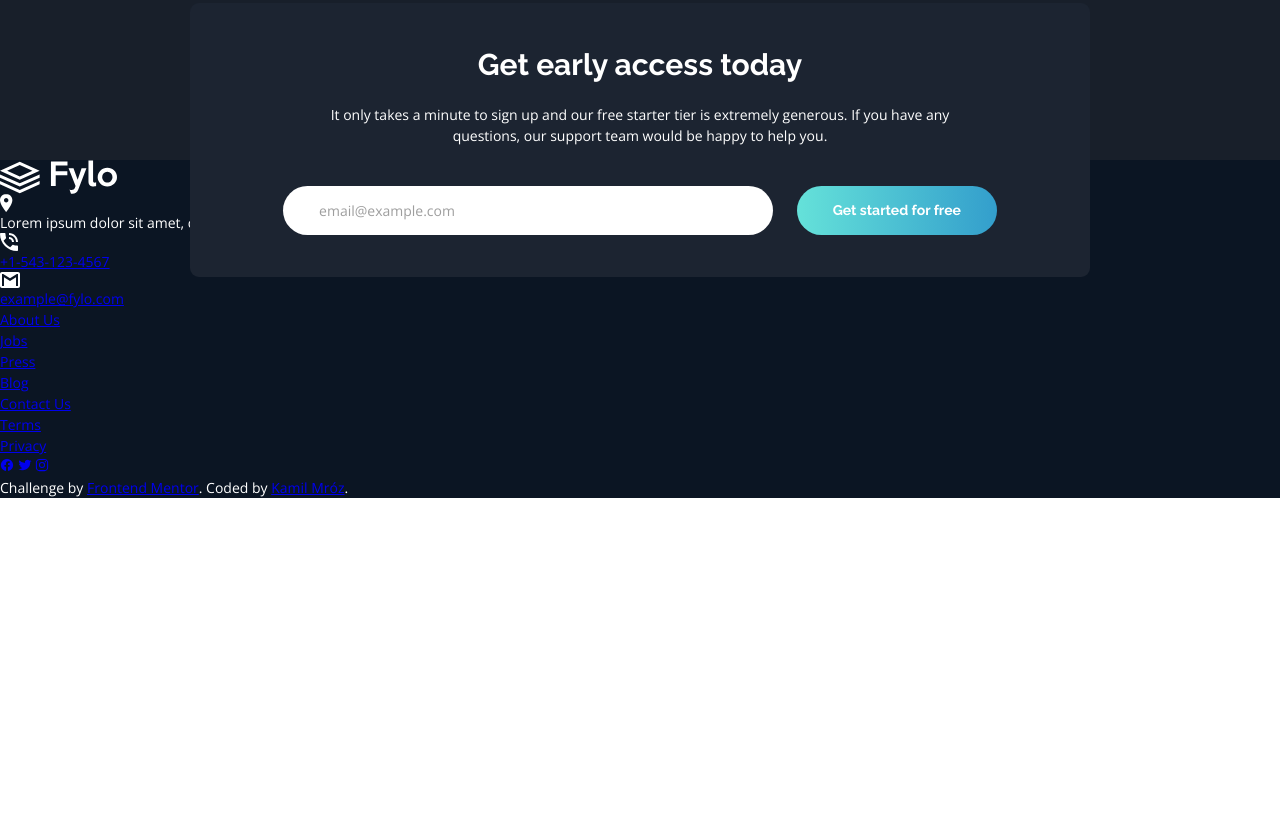
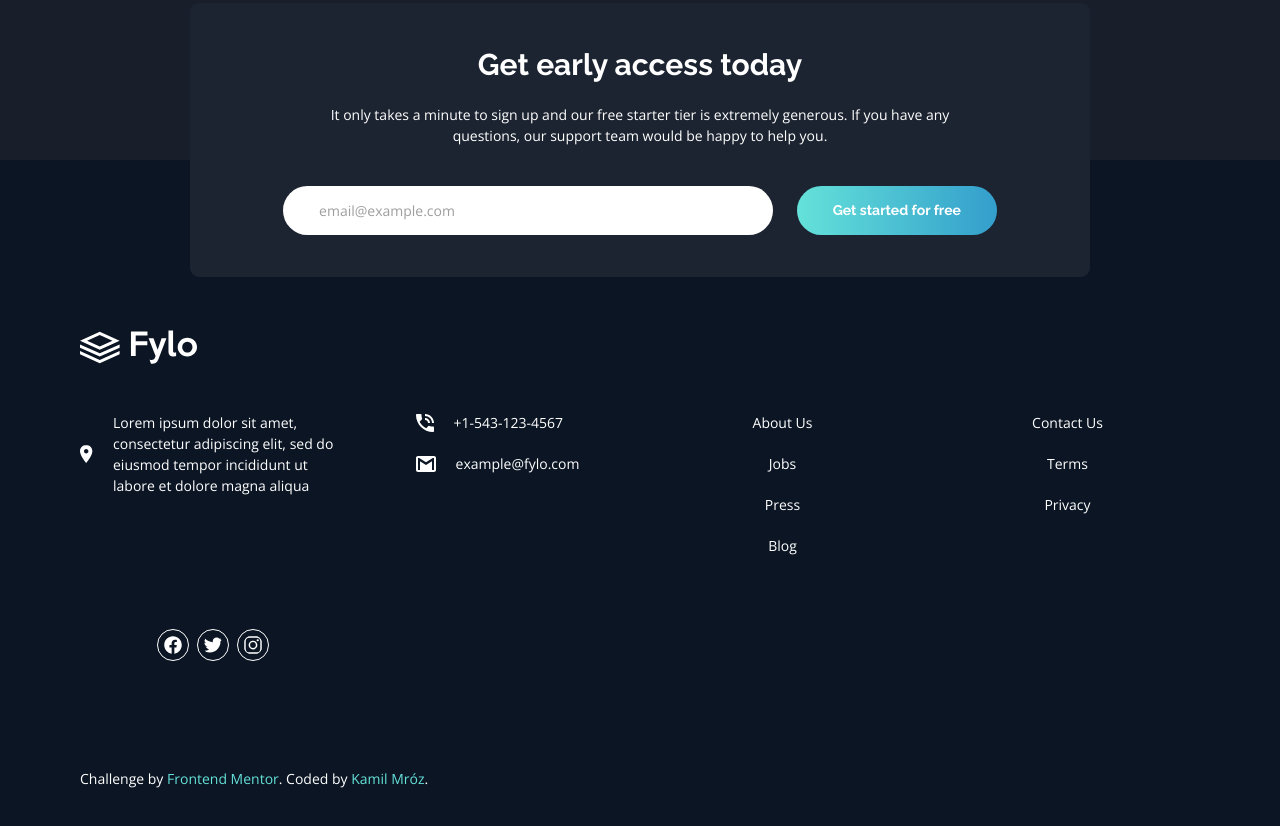
Before and after one commit to Kamil-Mroz/fem-fylo-dark-theme-landing-page-master, a website built with Vite: page index.html in a window 1280 px wide. Shown: the part 2775-3601 px from the top of the page. Before the commit the page ends 3273 px from the top, so only its background shows below. Built offline with nearby package versions, Linux system fonts and the light colour scheme.

Commit message:
added footer section

```diff
--- a/index.html
+++ b/index.html
@@ -254,25 +254,29 @@
 
     <!-- FOOTER -->
     <footer class="footer bg-secondary-900">
-      <img src="images/logo.svg" alt="Fylo Logo" class="logo" />
+      <img src="images/logo.svg" alt="Fylo Logo" class="logo logo__footer" />
 
       <div class="footer__grid">
-        <address class="location">
+        <address class="location flex-footer">
           <img src="images/icon-location.svg" alt="" class="footer__icon" />
 
           Lorem ipsum dolor sit amet, consectetur adipiscing elit, sed do
           eiusmod tempor incididunt ut labore et dolore magna aliqua
         </address>
         <div class="contact">
-          <div class="phone">
+          <div class="phone flex-footer">
             <img src="images/icon-phone.svg" alt="" class="footer__icon" />
 
-            <a href="tel:+1-543-123-4567">+1-543-123-4567</a>
+            <a href="tel:+1-543-123-4567" class="footer__contact"
+              >+1-543-123-4567</a
+            >
           </div>
-          <div class="email">
+          <div class="email flex-footer">
             <img src="images/icon-email.svg" alt="" class="footer__icon" />
 
-            <a href="mailto:example@fylo.com">example@fylo.com</a>
+            <a href="mailto:example@fylo.com" class="footer__contact"
+              >example@fylo.com</a
+            >
           </div>
         </div>
         <ul aria-label="Footer" role="list" class="footer__list">
@@ -315,9 +319,17 @@
       </div>
       <p class="attribution">
         Challenge by
-        <a href="https://www.frontendmentor.io?ref=challenge" target="_blank"
+        <a
+          href="https://www.frontendmentor.io/challenges/fylo-dark-theme-landing-page-5ca5f2d21e82137ec91a50fd"
+          target="_blank"
+          class="footer__contact footer__contact--hot"
           >Frontend Mentor</a
-        >. Coded by <a href="#">Kamil Mróz</a>.
+        >. Coded by
+        <a
+          href="https://github.com/Kamil-Mroz"
+          class="footer__contact footer__contact--hot"
+          >Kamil Mróz</a
+        >.
       </p>
     </footer>
   </body>
--- a/style.css
+++ b/style.css
@@ -340,6 +340,16 @@ body {
   display: none;
 }
 
+.hero__bg--mobile {
+  position: absolute;
+  bottom: 0;
+  left: 0;
+}
+/* @media (max-width: 23em) {
+  .hero__bg--mobile {
+    display: none;
+  }
+} */
 @media (min-width: 23.4375em) {
   .hero__bg--mobile {
     display: none;
@@ -538,14 +548,6 @@ body {
 .form__input::placeholder {
   opacity: 0.7;
 }
-.button {
-  display: block;
-  background-color: transparent;
-  color: var(--clr-primary-400);
-  font-family: inherit;
-  border: none;
-  width: 100%;
-}
 
 @media (max-width: 50em) {
   .cta__text {
@@ -553,11 +555,125 @@ body {
   }
 }
 @media (max-width: 40em) {
+  .btn--narrow {
+    width: 80%;
+  }
   .form__input {
     width: 80%;
   }
-  .button {
-    width: 100%;
+}
+
+/* Footer */
+.footer {
+  padding: 17rem 8rem 4.5rem;
+}
+.footer__grid {
+  display: grid;
+  grid-template-columns: repeat(auto-fit, minmax(25rem, 1fr));
+  grid-auto-rows: 1fr;
+  align-items: start;
+  justify-items: center;
+  gap: 2rem;
+  margin-bottom: 4.8rem;
+}
+
+.flex-footer {
+  display: flex;
+  align-items: center;
+  justify-content: flex-start;
+  gap: 2rem;
+}
+.phone {
+  margin-bottom: 2rem;
+}
+
+.footer__list {
+  width: 100%;
+  list-style: none;
+  display: flex;
+  flex-direction: column;
+  align-items: center;
+  justify-content: flex-start;
+}
+.footer__item:not(:last-child) {
+  margin-bottom: 2rem;
+}
+.footer__link:link,
+.footer__link:visited {
+  cursor: pointer;
+  text-decoration: none;
+  color: var(--clr-primary-400);
+  transform: scale(1);
+  transition: all 0.2s;
+}
+
+.footer__item:hover,
+.footer__item:focus-visible {
+  font-weight: 700;
+}
+.footer__contact {
+  cursor: pointer;
+  text-decoration: none;
+  color: var(--clr-primary-400);
+}
+
+.social {
+  width: 100%;
+  display: flex;
+  align-items: center;
+  justify-content: center;
+  gap: 2rem;
+  font-size: 2rem;
+  align-self: center;
+}
+.social__link:link,
+.social__link:visited {
+  cursor: pointer;
+  text-decoration: none;
+  color: var(--clr-primary-400);
+  transition: color 0.2s;
+}
+.social__link:hover,
+.social__link:focus-visible {
+  color: var(--clr-accent-400);
+}
+.social__icon {
+  outline: 1px solid currentColor;
+  border-radius: 50%;
+  outline-offset: 0.5rem;
+}
+
+.logo__footer {
+  margin-bottom: 4.8rem;
+}
+
+.footer__contact--hot {
+  color: var(--clr-accent-400);
+}
+
+@media (max-width: 60em) {
+  .footer {
+    padding-top: 20rem;
+    font-size: 1.6rem;
+  }
+
+  .footer__grid {
+    align-items: center;
+  }
+}
+@media (max-width: 40em) {
+  .footer {
+    padding-top: 25rem;
+    font-size: 1.6rem;
+  }
+
+  .footer__grid {
+    align-items: start;
+  }
+}
+@media (max-width: 33.75em) {
+  .location {
+    width: 70%;
   }
 }
 /*
```
